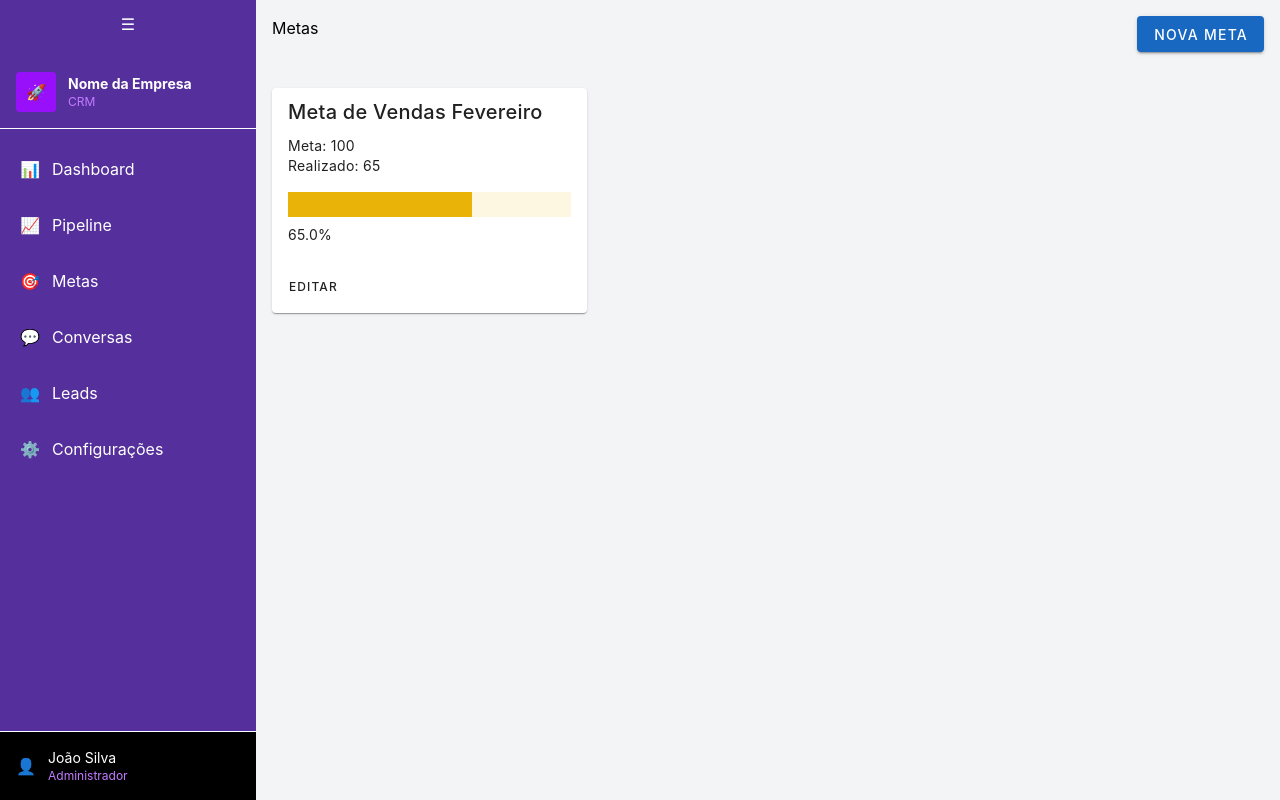
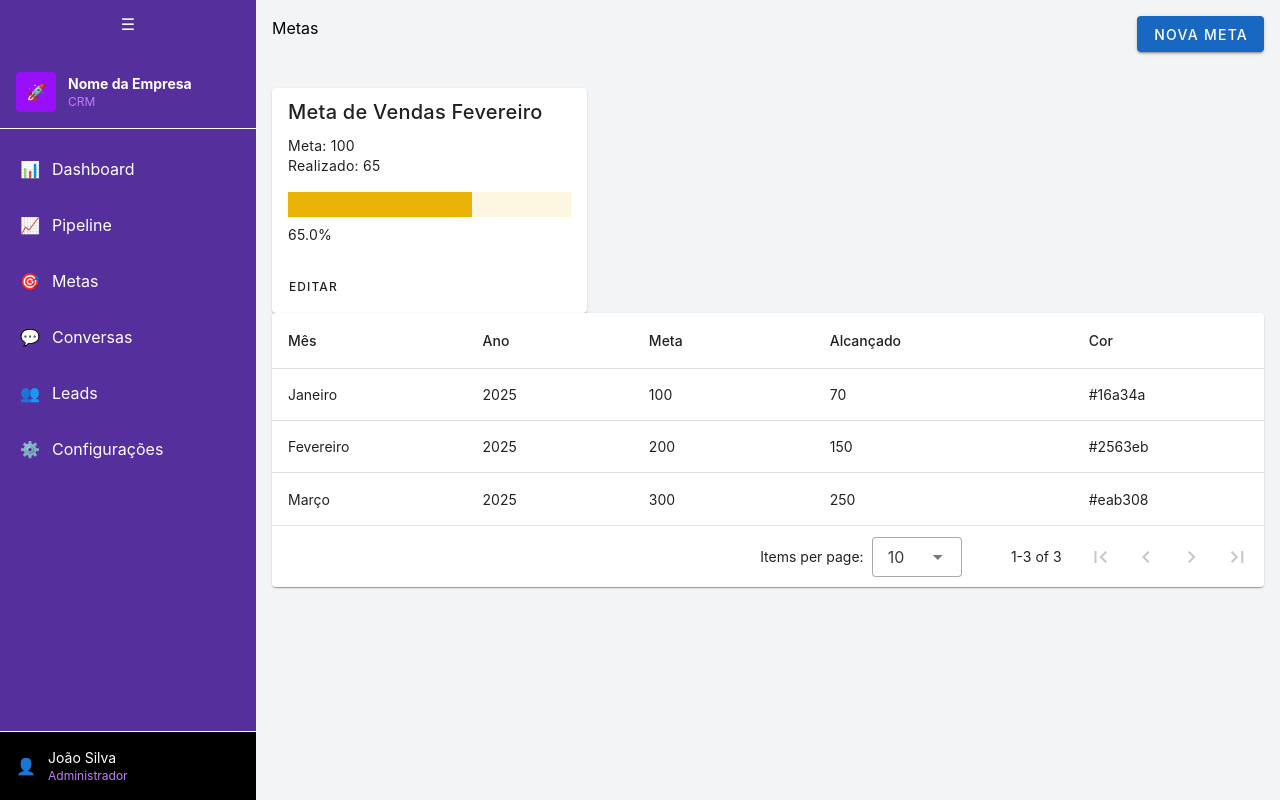
Before and after one commit to elderlira/crm_project, a Vue app: page /metas in a window 1280 px wide. Built offline with nearby package versions, Linux system fonts and the light colour scheme.

Commit message:
border_shadow

```diff
--- a/src/views/metas.vue
+++ b/src/views/metas.vue
@@ -16,7 +16,7 @@
     </v-row>
 
     <!-- LISTA -->
-    <v-row>
+    <v-row class="mb-10">
       <v-col
         v-for="goal in goals"
         :key="goal.id"
@@ -55,7 +55,9 @@
         </v-card>
       </v-col>
     </v-row>
-
+    <v-card elevation="10">
+        <v-data-table class="rounded-xl":items="metas" ></v-data-table>
+    </v-card>
     <!-- DIALOG -->
     <v-dialog v-model="dialog" max-width="600">
       <v-card>
@@ -112,12 +114,6 @@
 import { ref, shallowRef, onMounted, watch, nextTick } from 'vue'
 import * as echarts from 'echarts'
 
-interface GoalHistory {
-  month: string
-  target: number
-  achieved: number
-}
-
 interface Goal {
   id: string
   title: string
@@ -128,8 +124,13 @@ interface Goal {
   type: string
   scope: string
   active: boolean
-  history: GoalHistory[]
 }
+
+const metas = ref([
+  { mês: 'Janeiro',ano:2025, meta: 100, Alcançado: 70, cor: '#16a34a' },
+  { mês: 'Fevereiro', ano:2025, meta: 200, Alcançado: 150, cor: '#2563eb' },
+  { mês: 'Março', ano:2025, meta: 300, Alcançado: 250, cor: '#eab308' }
+])
 
 const goals = ref<Goal[]>([
   {
```
